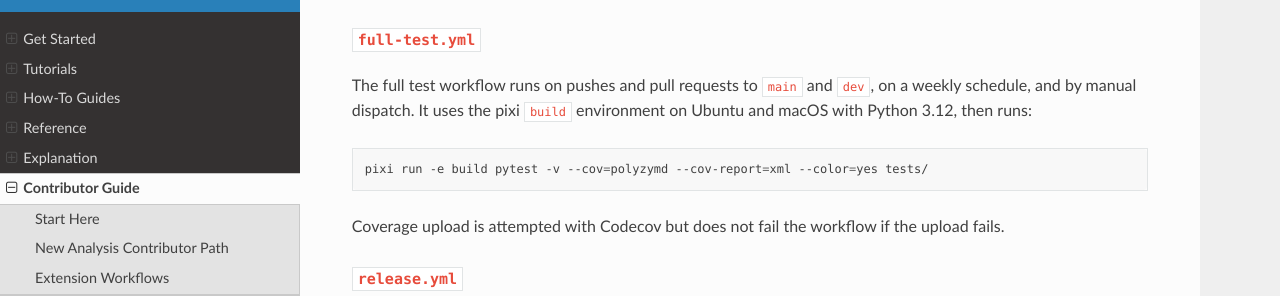
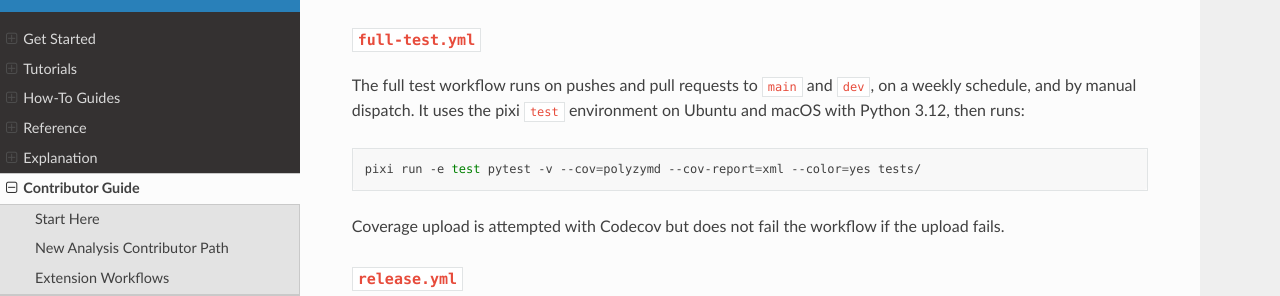
Before and after one commit to joelaforet/polyzymd, a Sphinx documentation site: the page built from docs/source/contributor_guide/packaging.md, in a window 1280 px wide and 900 px high, scrolled down 3662 px. Shown: the part 155-451 px from the top of the window. Built offline with Sphinx 7.4.7 and the Read the Docs theme 3.1.0, drawn with Linux system fonts in a browser that asks for light colours.

Commit message:
Document full-test pixi environment

````diff
--- a/docs/source/contributor_guide/packaging.md
+++ b/docs/source/contributor_guide/packaging.md
@@ -185,11 +185,11 @@ The main CI workflow runs on pushes and pull requests to `main` and `dev`.
 ### `full-test.yml`
 
 The full test workflow runs on pushes and pull requests to `main` and `dev`, on a
-weekly schedule, and by manual dispatch. It uses the pixi `build` environment on
+weekly schedule, and by manual dispatch. It uses the pixi `test` environment on
 Ubuntu and macOS with Python 3.12, then runs:
 
 ```bash
-pixi run -e build pytest -v --cov=polyzymd --cov-report=xml --color=yes tests/
+pixi run -e test pytest -v --cov=polyzymd --cov-report=xml --color=yes tests/
 ```
 
 Coverage upload is attempted with Codecov but does not fail the workflow if the
````
